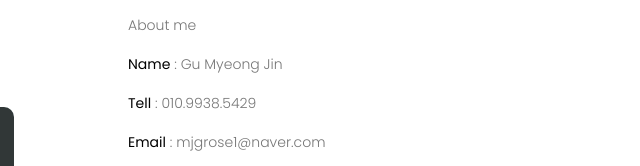
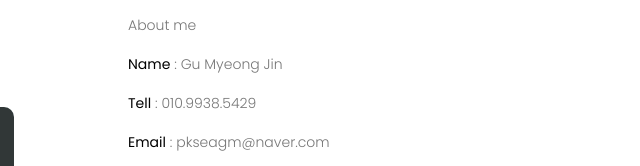
Before and after one commit to squali123/portfolio, a plain HTML site: page index.html in a window 1280 px wide. Shown: the part 2840-3006 px from the top of the page, 626-1266 px from the left. Drawn offline with nearby package versions, Linux system fonts and the light colour scheme; some packages are replaced by stand-ins of ours; files that its build step writes are made by us from their sources.

Commit message:
Update index.html

```diff
--- a/index.html
+++ b/index.html
@@ -177,7 +177,7 @@
 							<p class="ot2">About me</p>
 							<p><span class="medium">Name</span> : Gu Myeong Jin</p>
 							<p><span class="medium">Tell</span> : 010.9938.5429</p>
-							<p><span class="medium">Email</span> :  mjgrose1@naver.com</p>
+							<p><span class="medium">Email</span> : pkseagm@naver.com</p>
 							<h6>My story</h6>
 							<p>
 								성실, 평화를 상징하는 자수정은
```
